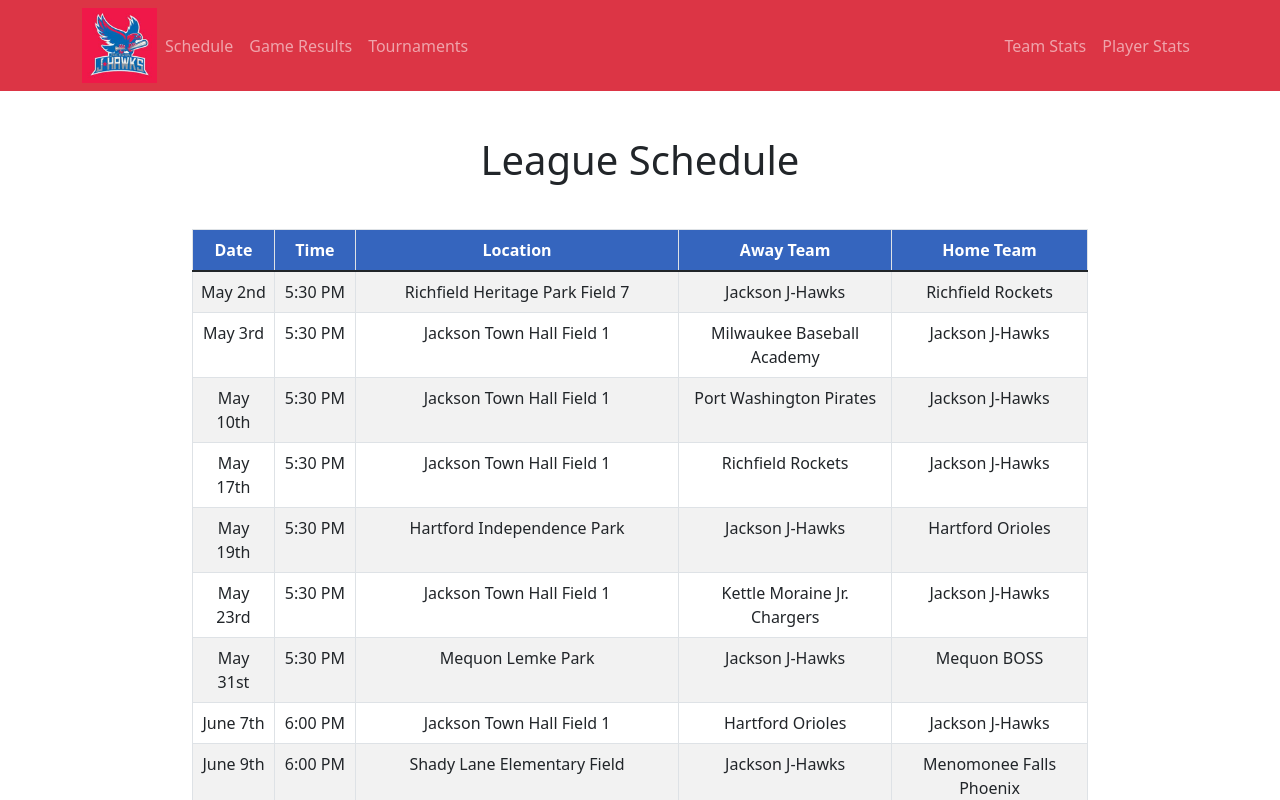
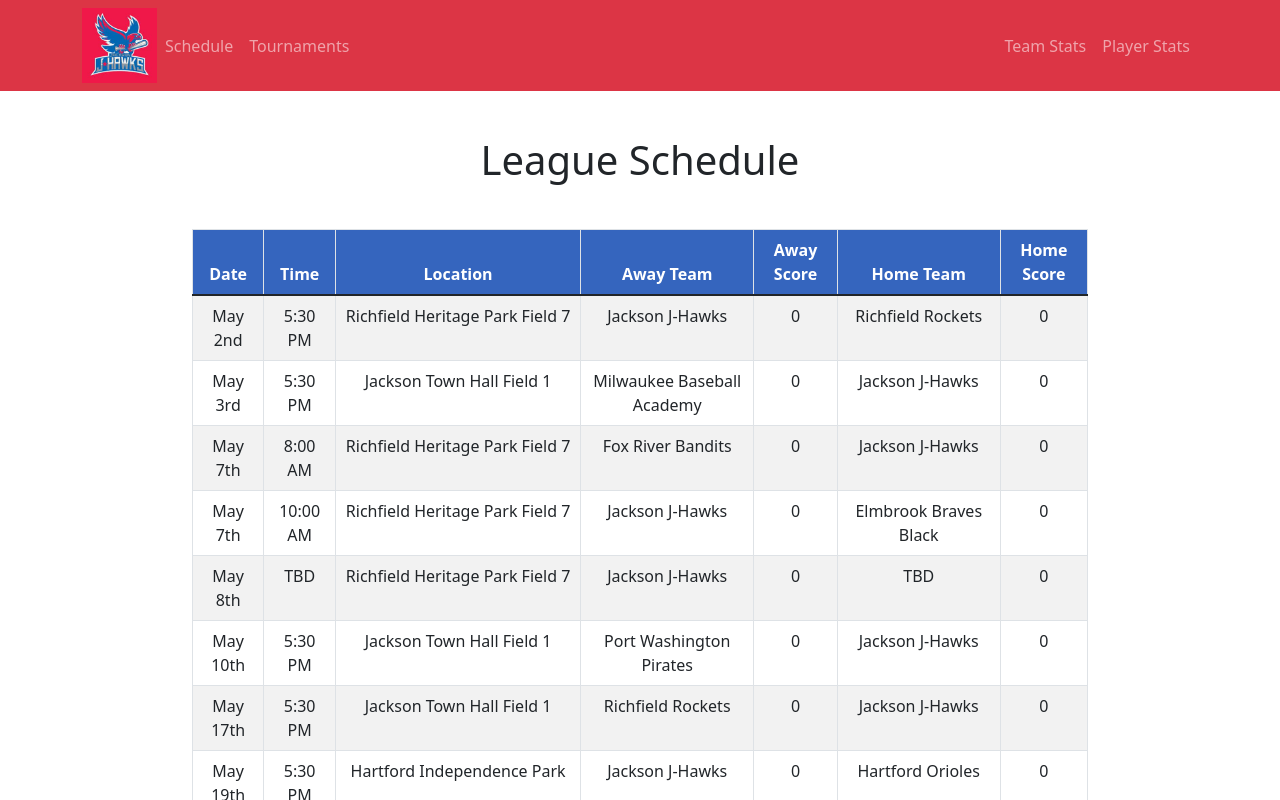
Before and after one commit to stevenpfaff/JHawk_Statsheet, a React (Create React App) app: page / in a window 1280 px wide. Shown: the top 800 px of the page. Built offline with nearby package versions, Linux system fonts and the light colour scheme.

Commit message:
added richfield tourney schedule

```diff
--- a/src/App.js
+++ b/src/App.js
@@ -4,7 +4,6 @@ import Players from './components/Players/Players';
 import Team from './components/Team/Team';
 import Tourneys from './components/Tournaments/Tournaments';
 import Schedule from './components/Schedule/Schedule';
-import Games from './components/Games/Games';
 import NavBar from './components/NavBar/NavBar';
 
 function App() {
@@ -13,7 +12,6 @@ function App() {
       <NavBar />
       <Route path="/Tournaments" exact component={Tourneys} />
       <Route path="/" exact component={Schedule} />
-      <Route path="/Games" exact component={Games} />
       <Route path="/Players" exact component={Players} />
       <Route path="/Team" exact component={Team} />
     </div>
--- a/src/Data/games.json
+++ /dev/null
@@ -1,98 +0,0 @@
-[
-    {
-        "away_team": "Jackson J-Hawks",
-        "away_score": 0,
-        "home_team": "Richfield Rockets",
-        "home_score": 0
-    },
-    {
-        "away_team": "Milwaukee Baseball Academy",
-        "away_score": 0,
-        "home_team": "Jackson J-Hawks",
-        "home_score": 0
-    },
-    {
-        "away_team": "Port Washington Pirates",
-        "away_score": 0,
-        "home_team": "Jackson J-Hawks",
-        "home_score": 0
-    },
-    {
-        "away_team": "Richfield Rockets",
-        "away_score": 0,
-        "home_team": "Jackson J-Hawks",
-        "home_score": 0
-    },
-    {
-        "away_team": "Jackson J-Hawks",
-        "away_score": 0,
-        "home_team": "Hartford Orioles",
-        "home_score": 0
-    },
-    {
-        "away_team": "Kettle Moraine Jr. Chargers",
-        "away_score": 0,
-        "home_team": "Jackson J-Hawks",
-        "home_score": 0
-    },
-    {
-        "away_team": "Jackson J-Hawks",
-        "away_score": 0,
-        "home_team": "Mequon BOSS",
-        "home_score": 0
-    },
-    {
-        "away_team": "Hartford Orioles",
-        "away_score": 0,
-        "home_team": "Jackson J-Hawks",
-        "home_score": 0
-    },
-    {
-        "away_team": "Jackson J-Hawks",
-        "away_score": 0,
-        "home_team": "Menomonee Falls Phoenix",
-        "home_score": 0
-    },
-    {
-        "away_team": "Jackson J-Hawks",
-        "away_score": 0,
-        "home_team": "Glendale Knights",
-        "home_score": 0
-    },
-    {
-        "away_team": "Mequon BOSS",
-        "away_score": 0,
-        "home_team": "Jackson J-Hawks",
-        "home_score": 0
-    },
-    {
-        "away_team": "Milwaukee Baseball Academy",
-        "away_score": 0,
-        "home_team": "Jackson J-Hawks",
-        "home_score": 0
-    },
-    {
-        "away_team": "Jackson J-Hawks",
-        "away_score": 0,
-        "home_team": "Kettle Moraine Jr. Chargers",
-        "home_score": 0
-    },
-    {
-        "away_team": "Menomonee Falls Phoenix",
-        "away_score": 0,
-        "home_team": "Jackson J-Hawks",
-        "home_score": 0
-    },
-    {
-        "away_team": "Jackson J-Hawks",
-        "away_score": 0,
-        "home_team": "Port Washington Pirates",
-        "home_score": 0
-    },
-    {
-        "away_team": "Glendale Knights",
-        "away_score": 0,
-        "home_team": "Jackson J-Hawks",
-        "home_score": 0
-    }
-]
--- a/src/Data/schedule.json
+++ b/src/Data/schedule.json
@@ -4,6 +4,8 @@
         "time": "5:30 PM",
         "location": "Richfield Heritage Park Field 7",
         "away_team": "Jackson J-Hawks",
+        "away_score": 0,
+        "home_score": 0,
         "home_team": "Richfield Rockets"
     },
     {
@@ -11,13 +13,44 @@
         "time": "5:30 PM",
         "location": "Jackson Town Hall Field 1",
         "away_team": "Milwaukee Baseball Academy",
+        "away_score": 0,
+        "home_score": 0,
         "home_team": "Jackson J-Hawks"
+    },
+    {
+        "date": "May 7th",
+        "time": "8:00 AM",
+        "location": "Richfield Heritage Park Field 7",
+        "away_team": "Fox River Bandits",
+        "away_score": 0,
+        "home_score": 0,
+        "home_team": "Jackson J-Hawks"
+    },
+    {
+        "date": "May 7th",
+        "time": "10:00 AM",
+        "location": "Richfield Heritage Park Field 7",
+        "away_team": "Jackson J-Hawks",
+        "away_score": 0,
+        "home_score": 0,
+        "home_team": "Elmbrook Braves Black"
+    },
+    {
+        "date": "May 8th",
+        "time": "TBD",
+        "location": "Richfield Heritage Park Field 7",
+        "away_team": "Jackson J-Hawks",
+        "away_score": 0,
+        "home_score": 0,
+        "home_team": "TBD"
     },
     {
         "date": "May 10th",
         "time": "5:30 PM",
         "location": "Jackson Town Hall Field 1",
         "away_team": "Port Washington Pirates",
+        "away_score": 0,
+        "home_score": 0,
         "home_team": "Jackson J-Hawks"
     },
     {
@@ -25,6 +58,8 @@
         "time": "5:30 PM",
         "location": "Jackson Town Hall Field 1",
         "away_team": "Richfield Rockets",
+        "away_score": 0,
+        "home_score": 0,
         "home_team": "Jackson J-Hawks"
     },
     {
@@ -32,6 +67,8 @@
         "time": "5:30 PM",
         "location": "Hartford Independence Park",
         "away_team": "Jackson J-Hawks",
+        "away_score": 0,
+        "home_score": 0,
         "home_team": "Hartford Orioles"
     },
     {
@@ -39,6 +76,8 @@
         "time": "5:30 PM",
         "location": "Jackson Town Hall Field 1",
         "away_team": "Kettle Moraine Jr. Chargers",
+        "away_score": 0,
+        "home_score": 0,
         "home_team": "Jackson J-Hawks"
     },
     {
@@ -46,6 +85,8 @@
         "time": "5:30 PM",
         "location": "Mequon Lemke Park",
         "away_team": "Jackson J-Hawks",
+        "away_score": 0,
+        "home_score": 0,
         "home_team": "Mequon BOSS"
     },
     {
@@ -53,6 +94,8 @@
         "time": "6:00 PM",
         "location": "Jackson Town Hall Field 1",
         "away_team": "Hartford Orioles",
+        "away_score": 0,
+        "home_score": 0,
         "home_team": "Jackson J-Hawks"
     },
     {
@@ -60,6 +103,8 @@
         "time": "6:00 PM",
         "location": "Shady Lane Elementary Field",
         "away_team": "Jackson J-Hawks",
+        "away_score": 0,
+        "home_score": 0,
         "home_team": "Menomonee Falls Phoenix"
     },
     {
@@ -67,6 +112,8 @@
         "time": "5:30 PM",
         "location": "Richard E. Maslowski Glendale Community Park",
         "away_team": "Jackson J-Hawks",
+        "away_score": 0,
+        "home_score": 0,
         "home_team": "Glendale Knights"
     },
     {
@@ -74,6 +121,8 @@
         "time": "6:00 PM",
         "location": "Jackson Town Hall Field 1",
         "away_team": "Mequon BOSS",
+        "away_score": 0,
+        "home_score": 0,
         "home_team": "Jackson J-Hawks"
     },
     {
@@ -81,6 +130,8 @@
         "time": "6:00 PM",
         "location": "Jackson Town Hall",
         "away_team": "Milwaukee Baseball Academy",
+        "away_score": 0,
+        "home_score": 0,
         "home_team": "Jackson J-Hawks"
     },
     {
@@ -88,6 +139,8 @@
         "time": "6:00 PM",
         "location": "Kettle Moraine High School",
         "away_team": "Jackson J-Hawks",
+        "away_score": 0,
+        "home_score": 0,
         "home_team": "Kettle Moraine Jr. Chargers"
     },
     {
@@ -95,6 +148,8 @@
         "time": "6:00 PM",
         "location": "Jackson Town Hall Field 1",
         "away_team": "Menomonee Falls Phoenix",
+        "away_score": 0,
+        "home_score": 0,
         "home_team": "Jackson J-Hawks"
     },
     {
@@ -102,6 +157,8 @@
         "time": "5:30 PM",
         "location": "Thomas Jefferson Middle School",
         "away_team": "Jackson J-Hawks",
+        "away_score": 0,
+        "home_score": 0,
         "home_team": "Port Washington Pirates"
     },
     {
@@ -109,6 +166,8 @@
         "time": "6:00 PM",
         "location": "Jackson Town Hall Field 1",
         "away_team": "Glendale Knights",
+        "away_score": 0,
+        "home_score": 0,
         "home_team": "Jackson J-Hawks"
     },
     {
@@ -116,6 +175,8 @@
         "time": "10:30 AM",
         "location": "Helfaer Field",
         "away_team": "Menomonee Falls Jr. Phoenix",
+        "away_score": 0,
+        "home_score": 0,
         "home_team": "Jackson J-Hawks"
     }
 ]
--- a/src/components/Games/Games.js
+++ /dev/null
@@ -1,34 +0,0 @@
-import React from 'react'
-import { Table } from 'react-bootstrap'
-import games from '../../Data/games.json'
-import './Games.css'
-
-function Games() {
-    return (
-        <div style={{ marginRight: "15%", marginLeft: "15%", marginBottom: "10%" }} >
-            <meta name="viewport" content="width=device-width, initial-scale=1.0" />
-            <h1 style={{ marginRight: "10%", marginLeft: "10%", marginBottom: "5%", marginTop: "5%", fontFamily: "inherit" }}>Game Results</h1>
-            <Table striped bordered hover>
-                <thead>
-                    <tr>
-                        <th>Away Team</th>
-                        <th>Away Score</th>
-                        <th>Home Team</th>
-                        <th>Home Score</th>
-                    </tr>
-                </thead>
-                <tbody>
-                    {games.map((game) => (
-                        <tr>
-                            <td>{game.away_team}</td>
-                            <td>{game.away_score}</td>
-                            <td>{game.home_team}</td>
-                            <td>{game.home_score}</td>
-                        </tr>
-                    ))}
-                </tbody>
-            </Table>
-        </div>
-    )
-}
-export default Games;
--- a/src/components/NavBar/NavBar.js
+++ b/src/components/NavBar/NavBar.js
@@ -16,7 +16,6 @@ function NavBar(props) {
                 <Navbar.Collapse id="responsive-navbar-nav">
                     <Nav className="me-auto">
                         <Nav.Link href="/">Schedule</Nav.Link>
-                        <Nav.Link href="/Games">Game Results</Nav.Link>
                         <Nav.Link href="/Tournaments">Tournaments</Nav.Link>
                     </Nav>
                     <Nav>
--- a/src/components/Players/Players.js
+++ b/src/components/Players/Players.js
@@ -11,7 +11,7 @@ function Players() {
                 <thead>
                     <tr>
                         <th>Player</th>
-                        <th>Games</th>
+                        <th>GP</th>
                         <th>AB</th>
                         <th>H</th>
                         <th>AVG</th>
--- a/src/components/Schedule/Schedule.js
+++ b/src/components/Schedule/Schedule.js
@@ -14,7 +14,9 @@ function Schedule() {
                         <th>Time</th>
                         <th>Location</th>
                         <th>Away Team</th>
+                        <th>Away Score</th>
                         <th>Home Team</th>
+                        <th>Home Score</th>
                     </tr>
                 </thead>
                 <tbody>
@@ -24,7 +26,9 @@ function Schedule() {
                             <td>{schedule.time}</td>
                             <td>{schedule.location}</td>
                             <td>{schedule.away_team}</td>
+                            <td>{schedule.away_score}</td>
                             <td>{schedule.home_team}</td>
+                            <td>{schedule.home_score}</td>
                         </tr>
                     ))}
                 </tbody>
--- a/src/components/Team/Team.js
+++ b/src/components/Team/Team.js
@@ -1,5 +1,6 @@
 import React from 'react'
 import { Table } from 'react-bootstrap'
+import './Teams.css'
 
 function Team() {
     return (
```
Also changed, not shown: src/components/Team/Teams.css (renamed from src/components/Games/Games.css, +5 -5 lines).
